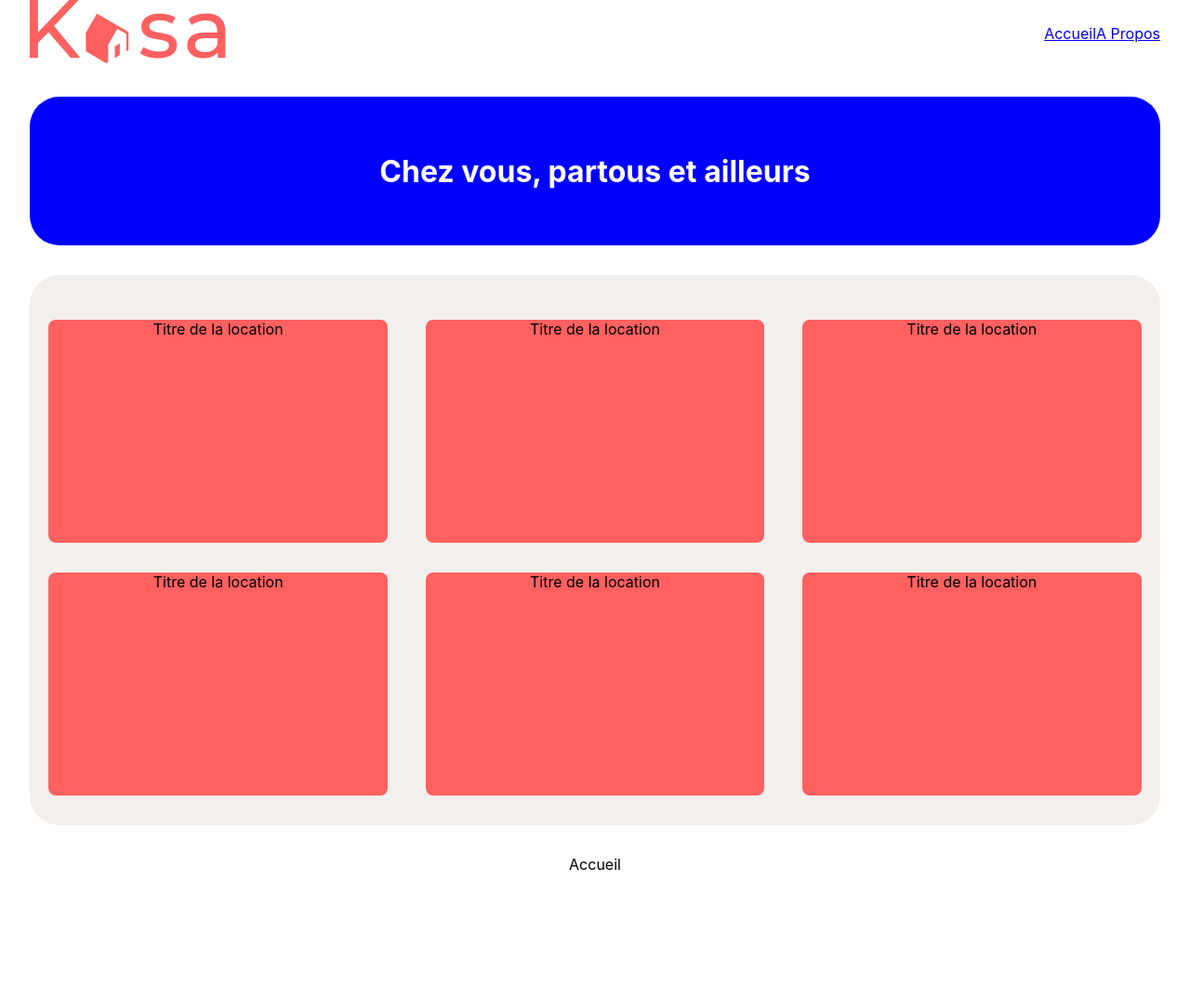
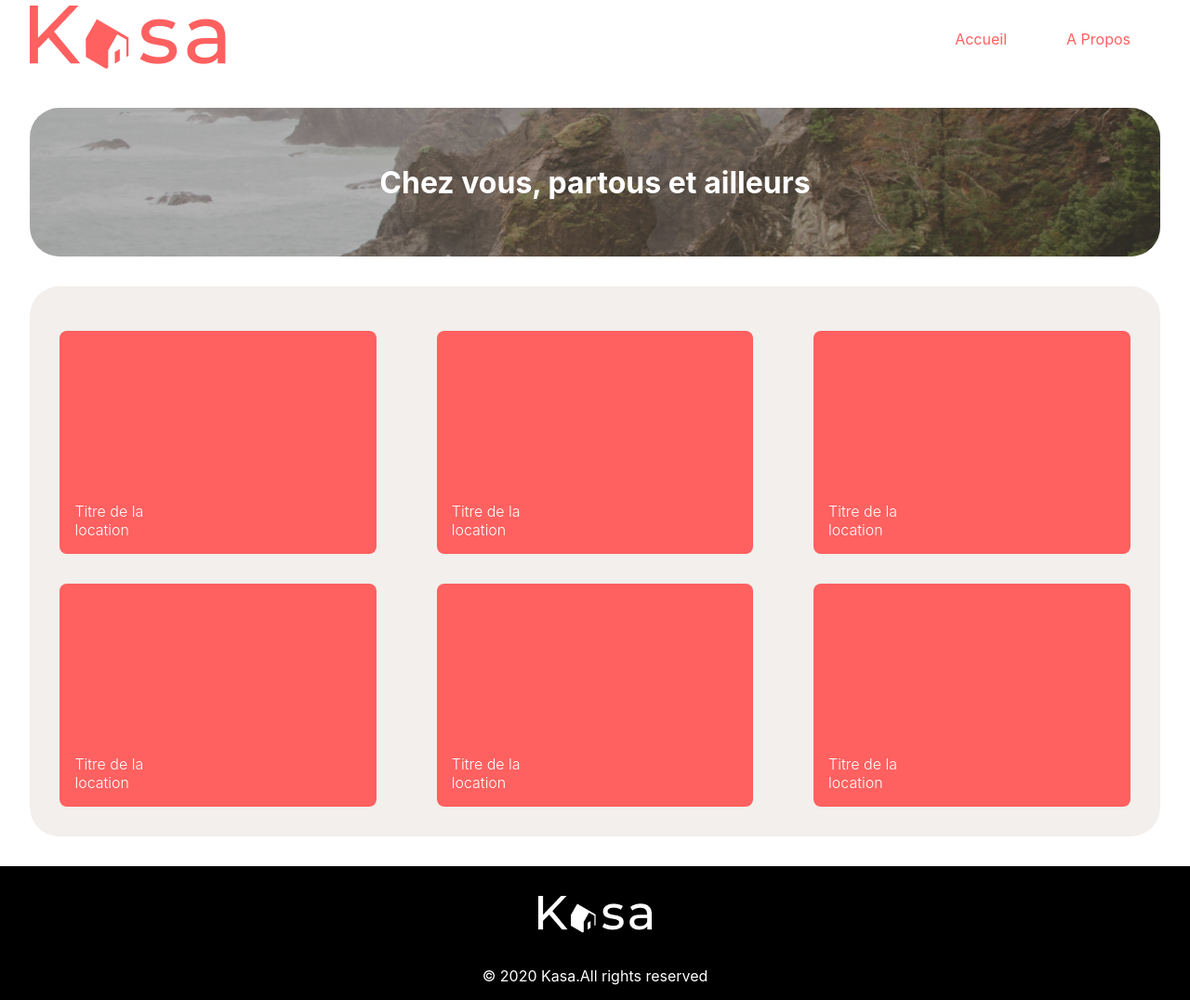
Before and after one commit to ouedraogomaria/my-app, a React (Create React App) app: page / in a window 1280 px wide. Shown: the whole page at 93% size. Before the commit the page ends 940 px from the top, so only its background shows below. Built offline with nearby package versions, Linux system fonts and the light colour scheme.

Commit message:
add footer

```diff
--- a/src/App.js
+++ b/src/App.js
@@ -2,22 +2,17 @@ import logo from './logo.svg';
 import './App.css';
 import { Routes, Route, BrowserRouter} from 'react-router-dom';
 import Home from "./pages/Home.js"
-import Navbar from "./components/Navbar.js"
 import About from "./pages/About.js"
-import Banner from "./components/Banner.js"
-import ApartmentColor from './components/ApartmentColor.js';
+
+
 function App() {
   return (
-    <div className="App">
-      <Navbar/>
-      <Banner/>
-      <ApartmentColor/>
+
       <Routes>
           <Route path="/" element={<Home />} />
           <Route path="/about" element={<About/>} />
           <Route path="*" element={<p>There's nothing here: 404!</p>} />
       </Routes>
-    </div>
   );
 }
 
--- a/src/components/ApartmentColor.css
+++ b/src/components/ApartmentColor.css
@@ -15,8 +15,20 @@
 .apartment{
     background-color: #FF6060;
     height: 15em;
-    width: 30%;
+    width: 28%;
     margin: 1em;
     border-radius: 0.5em;
+    display: flex;
 
 }
+
+.apartment_tilte{
+    color: #ffffff;
+    font-weight: 300;
+    font-size: 1em;
+    margin-block-start: auto;
+    padding: 0 1em;
+    width: 5em;
+    text-align: start;
+
+}
--- a/src/components/ApartmentColor.js
+++ b/src/components/ApartmentColor.js
@@ -4,16 +4,27 @@ import "./ApartmentColor.css"
 function ApartmentColor() {
     return (
         <div className='apartmentColor'>
-        <div className='apartment'>Titre de la location</div>
-        <div className='apartment'>Titre de la location</div>
-        <div className='apartment'>Titre de la location</div>
-        <div className='apartment'>Titre de la location</div>
-        <div className='apartment'>Titre de la location</div>
-        <div className='apartment'>Titre de la location</div>
+            <div className='apartment'>
+                <h3 className='apartment_tilte'>Titre de la location</h3>
+            </div>
+            <div className='apartment'>
+                <h3 className='apartment_tilte'>Titre de la location</h3>
+            </div>
+            <div className='apartment'>
+                 <h3 className='apartment_tilte'>Titre de la location</h3>
+            </div>
+            <div className='apartment'>
+                 <h3 className='apartment_tilte'>Titre de la location</h3>
+            </div>
+            <div className='apartment'>
+                <h3 className='apartment_tilte'>Titre de la location</h3>
+            </div>
+            <div className='apartment'>
+                <h3 className='apartment_tilte'>Titre de la location</h3>
+            </div>
 
 
         </div>
-
     )
 }
 
--- a/src/components/Banner.css
+++ b/src/components/Banner.css
@@ -7,4 +7,20 @@
     display: grid;
     place-items: center;
     color: #ffffff;
+    background-image: url('../../public/banner.png');
+    background-position: center;
+    background-size: cover;
+    position: relative;
+    overflow: hidden;
 }
+
+.banner h1 {
+    z-index: 1
+}
+.backdrop{
+    position: absolute;
+    width: 100%;
+    height: 100%;
+    opacity:30%;
+    background-color: black;
+}
--- a/src/components/Banner.js
+++ b/src/components/Banner.js
@@ -5,7 +5,9 @@ function Banner() {
     return (
         <div className="banner">
             <h1>Chez vous, partous et ailleurs</h1>
+            <div className='backdrop'></div>
         </div>
+
     )
 }
 
--- /dev/null
+++ b/src/components/Footer.css
@@ -0,0 +1,13 @@
+.footer{
+    background-color: black;
+    height: 7em;
+    padding-top: 2em;
+    text-align: center;
+}
+
+
+
+.text_footer{
+    color: #ffffff;
+    margin-top: 2em;
+}
--- /dev/null
+++ b/src/components/Footer.js
@@ -0,0 +1,16 @@
+import React from 'react';
+import './Footer.css'
+
+function Footer() {
+    return (
+        <div className='footer'>
+            <div className='logo_footer'>
+                <img src='Logofooter.png' alt='logo footer' />
+            </div>
+            <div className='text_footer'> © 2020 Kasa.All rights reserved </div>
+
+        </div>
+    )
+}
+
+export default Footer
--- a/src/components/Navbar.css
+++ b/src/components/Navbar.css
@@ -2,10 +2,37 @@
     display: flex;
     align-items: center;
     padding: 0 2em;
-    color:#FF6060;
+
 
 }
 
+.navbar a{
+    color:#FF6060;
+    text-decoration: none;
+    margin: 2em;
+
+}
 .navbar_logo{
     margin-right: auto;
 }
+
+.navbar a:hover{
+    border-bottom: 1px solid #FF6060;
+}
+
+
+@media screen and (max-width: 600px) {
+    .navbar{
+        margin-right: 0;
+    }
+
+    .navbar a{
+        margin: 0.5em;
+        font-size: 0.9em;
+    }
+
+    .navbar_logo{
+        font-weight: 300;
+    }
+
+    }
--- a/src/components/Navbar.js
+++ b/src/components/Navbar.js
@@ -1,15 +1,24 @@
 import React from 'react';
 import "./Navbar.css"
-import { NavLink } from 'react-router-dom';
+import { NavLink, useLocation } from 'react-router-dom';
 
 function Navbar() {
+    const location = useLocation();
     return (
         <nav className='navbar'>
             <div className='navbar_logo'>
                 <img src= "Logo.png" alt= "logo" />
             </div>
-            <NavLink to="/">Accueil</NavLink>
-            <NavLink to="/About">A Propos</NavLink>
+            <NavLink
+                to="/"
+                className={()=> {if(location.pathname === "/") {return "active"}}}
+
+                >Accueil</NavLink>
+            <NavLink to="/About"
+                className={()=> {if(location.pathname === "/About") {return "active"}}}
+
+                >A Propos</NavLink>
+
         </nav>
     )
 }
--- a/src/pages/Home.js
+++ b/src/pages/Home.js
@@ -1,11 +1,17 @@
 import React from 'react';
+import Banner from "../components/Banner.js"
+import ApartmentColor from '../components/ApartmentColor.js';
+import Footer from '../components/Footer.js';
+import Navbar from "../components/Navbar.js"
 
 function Home() {
     return (
-
-        <div>
-           Accueil
-        </div>
+        <>
+            <Navbar/>
+            <Banner/>
+            <ApartmentColor/>
+            <Footer/>
+        </>
     )
 }
 
```
